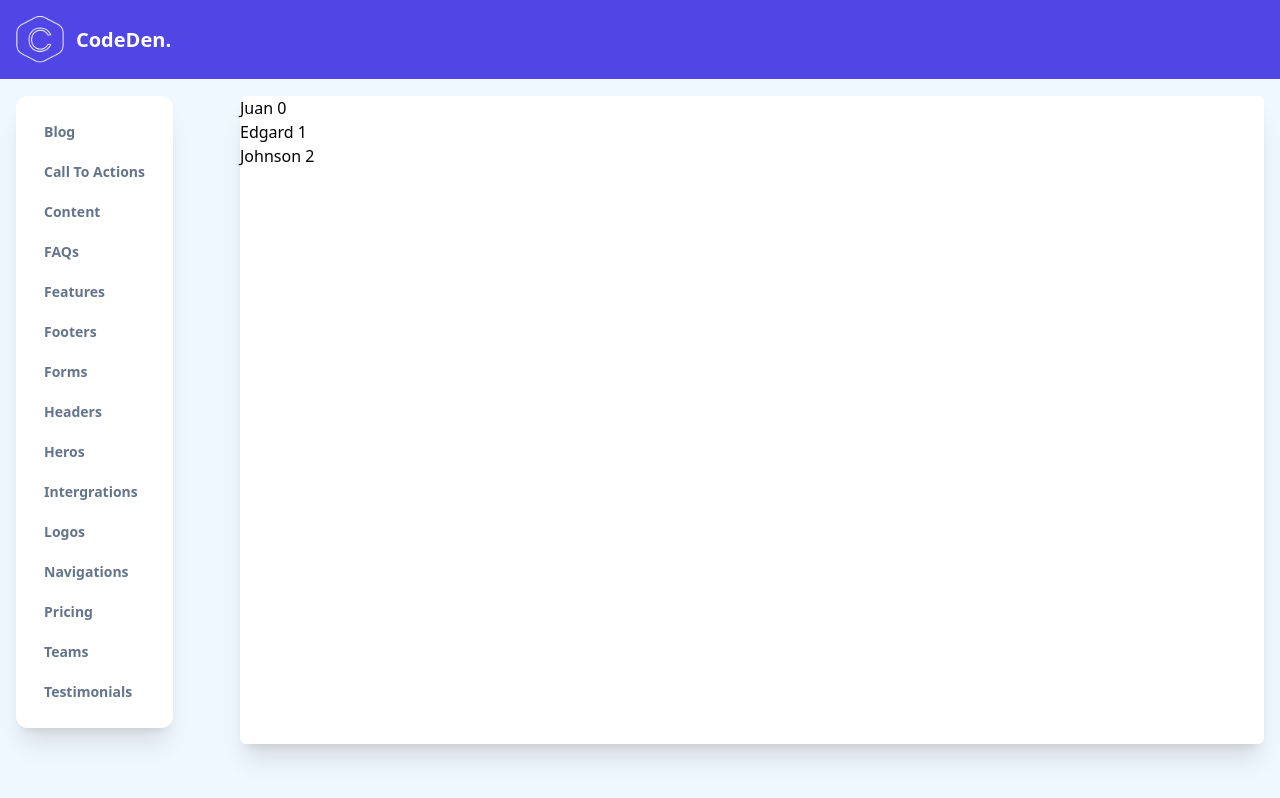
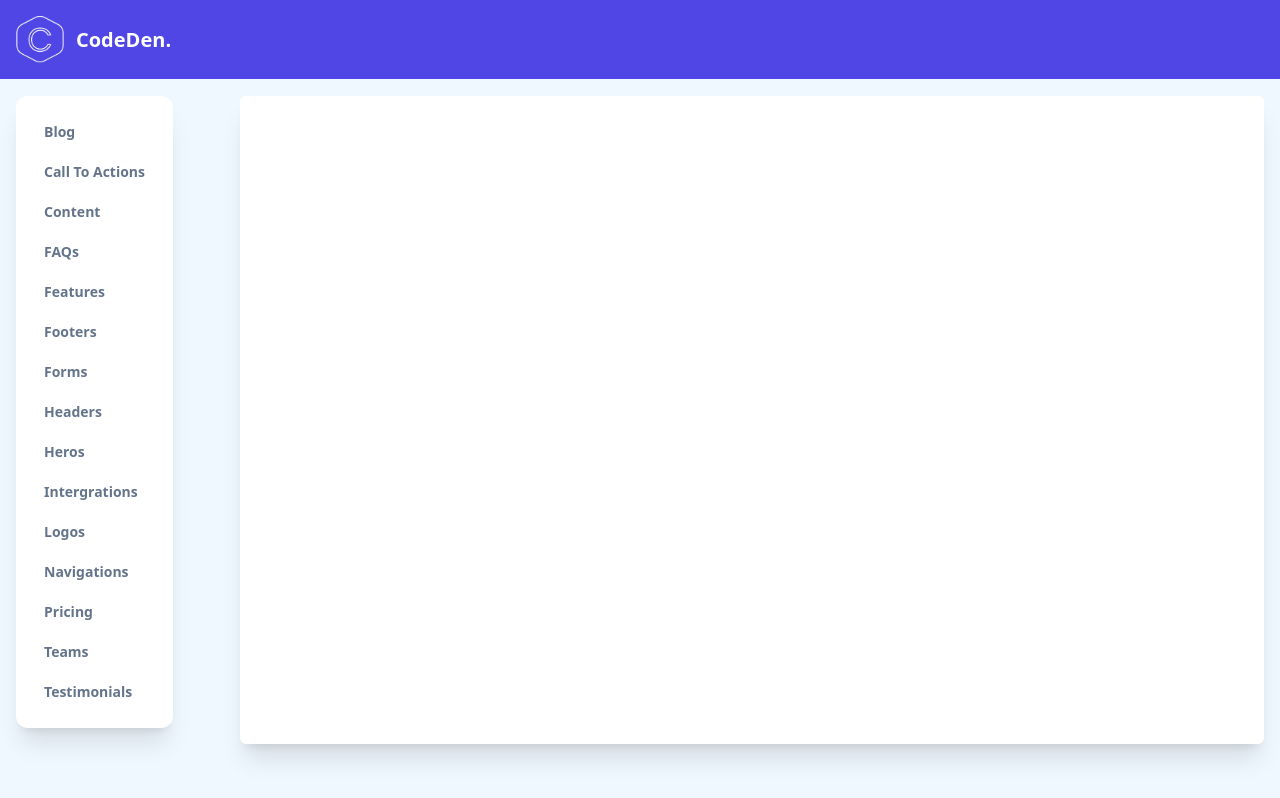
Before and after one commit to kromate/Codeden, a Vue app: page /stage in a window 1280 px wide. Built offline with nearby package versions, Linux system fonts and the light colour scheme.

Commit message:
--- Auto-Git Commit ---

```diff
--- a/src/components/stage/MainView.vue
+++ b/src/components/stage/MainView.vue
@@ -2,13 +2,13 @@
 
 	<draggable
 		class="w-full card ml-56 "
-		:list="list2"
+		:list="addedComp"
 		group="people"
 		@change="log"
-		itemKey="name"
+		itemKey="id"
 	>
 		<template #item="{ element, index }">
-			<div class="list-group-item">{{ element.name }} {{ index }}</div>
+			<div class="list-group-item w-full bg-primary mt-3">{{ element.name }} {{ index }}</div>
 		</template>
 	</draggable>
 
@@ -24,10 +24,8 @@ import draggable from 'vuedraggable'
 // const order = 1
 
 
-const list2 = [
-	{ name: 'Juan', id: 5 },
-	{ name: 'Edgard', id: 6 },
-	{ name: 'Johnson', id: 7 }
+const addedComp = [
+
 ]
 
 // const add= function() {
```
